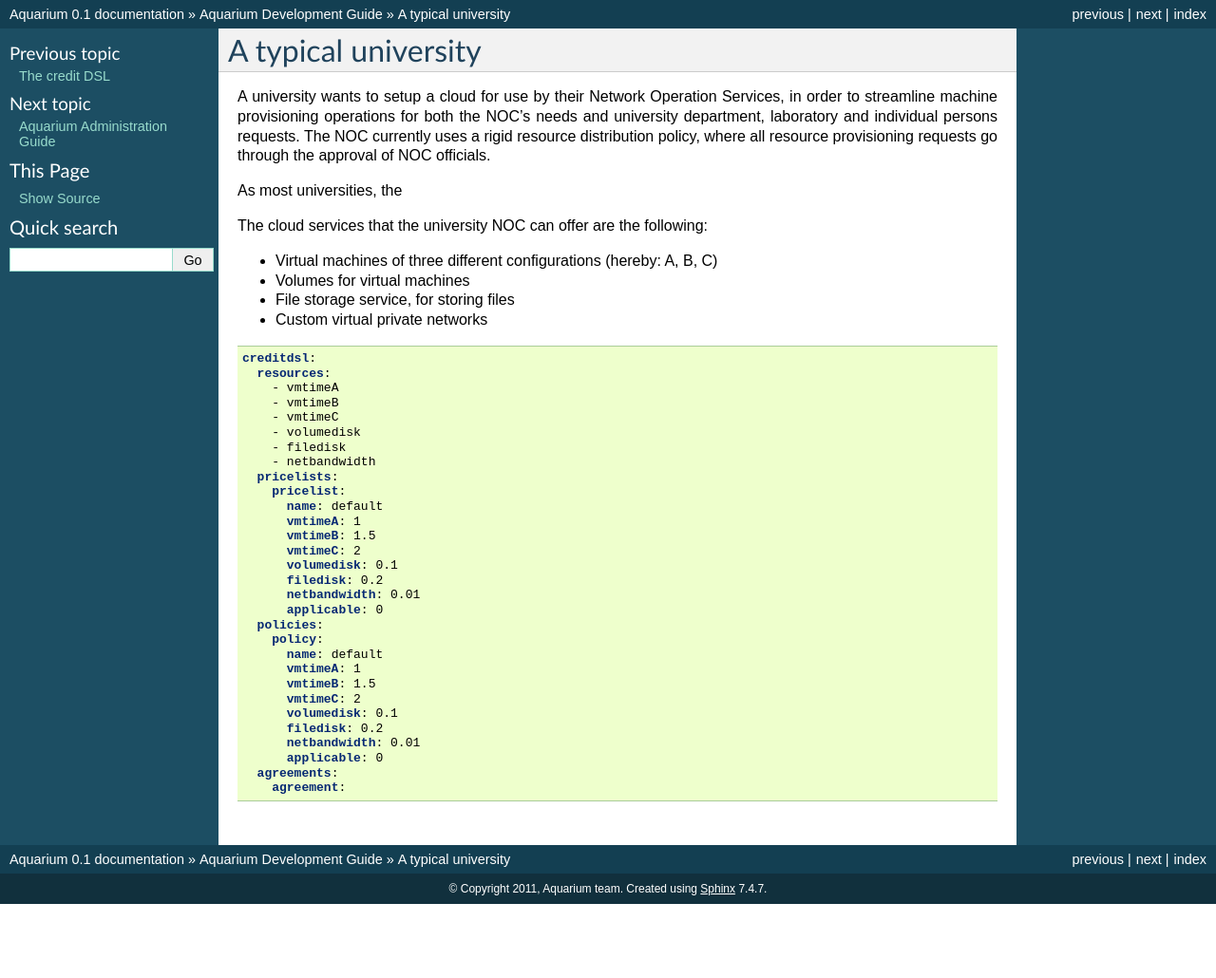
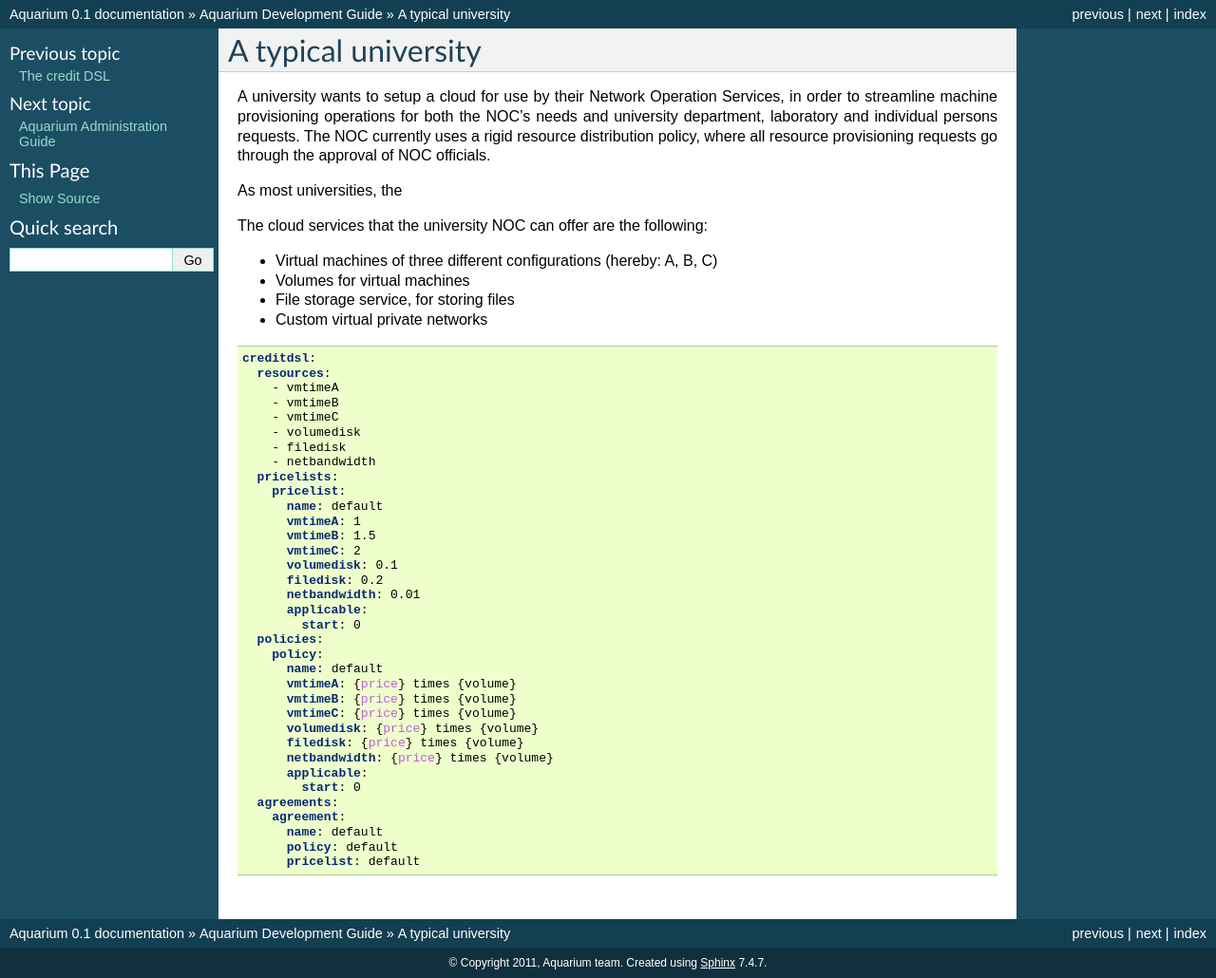
Before and after one commit to loverdos/aquarium, a Sphinx documentation site: the page built from doc/manual/source/unicase.rst, in a window 1280 px wide. Shown: the whole page at 95% size. Built offline with Sphinx 7.4.7, drawn with Linux system fonts in a browser that asks for light colours; formulas are drawn with MathJax 3; before the commit the page ends 952 px from its top, so only the background shows below that.

Commit message:
Now with correct policy definition

```diff
--- a/doc/manual/source/unicase.rst
+++ b/doc/manual/source/unicase.rst
@@ -35,16 +35,21 @@ The cloud services that the university NOC can offer are the following:
         volumedisk: 0.1
         filedisk: 0.2
         netbandwidth: 0.01
-        applicable: 0
+        applicable:
+          start: 0
     policies:
       policy:
         name: default
-        vmtimeA: 1
-        vmtimeB: 1.5
-        vmtimeC: 2
-        volumedisk: 0.1
-        filedisk: 0.2
-        netbandwidth: 0.01
-        applicable: 0
+        vmtimeA: {price} times {volume}
+        vmtimeB: {price} times {volume}
+        vmtimeC: {price} times {volume}
+        volumedisk: {price} times {volume}
+        filedisk: {price} times {volume}
+        netbandwidth: {price} times {volume}
+        applicable:
+          start: 0
     agreements:
       agreement:
+        name: default
+        policy: default
+        pricelist: default
```
